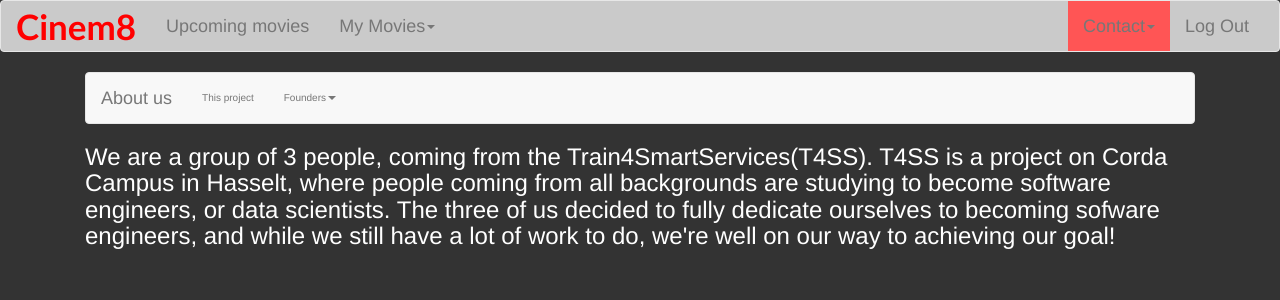
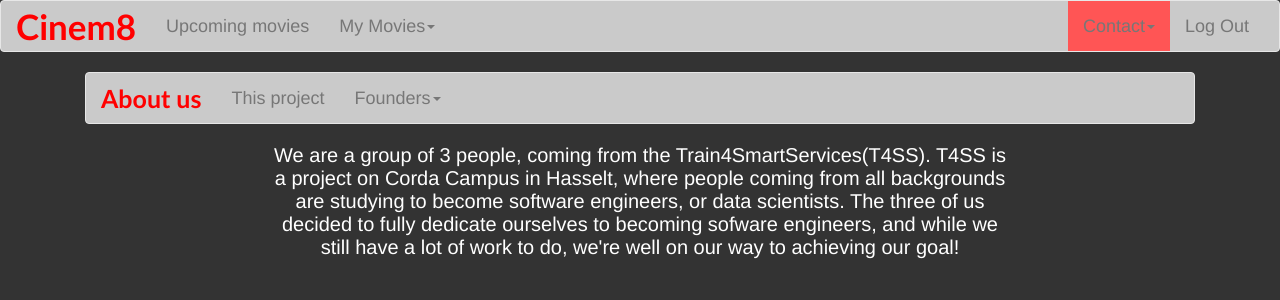
Before and after one commit to Dasch1810/T4SSProject, an Angular app: page /about in a window 1280 px wide. Shown: the top 300 px of the page. Built offline with nearby package versions, Linux system fonts and the light colour scheme; sample sign-in values are in the browser's storage; a web font is replaced by a local one.

Commit message:
About-us rework, might add some final touches tomorrow morning.

```diff
--- a/src/app/about/about.component.html
+++ b/src/app/about/about.component.html
@@ -13,9 +13,9 @@
                 <li routerLinkActive ="active" class="dropdown" appDropdown>
                         <a class="dropdown-toggle" role="button">Founders<span class="caret"></span></a>
                         <ul class="dropdown-menu">
-                            <li><a (click)="changeAboutRoute('senne')">Senne</a></li>
                             <li><a (click)="changeAboutRoute('angelo')">Angelo</a></li>
                             <li><a (click)="changeAboutRoute('damy')">Damy</a></li>
+                            <li><a (click)="changeAboutRoute('senne')">Senne</a></li>
                         </ul>
                         </li>
 </ul>
@@ -24,24 +24,34 @@
 </nav>
 <div [ngSwitch]="aboutRoute">
     <div *ngSwitchCase="'aboutUs'">
-        <h3>We are a group of 3 people, coming from the Train4SmartServices(T4SS). T4SS is a project on Corda Campus in Hasselt,
+        <div class="container">
+        <p>We are a group of 3 people, coming from the Train4SmartServices(T4SS). T4SS is a project on Corda Campus in Hasselt,
              where people coming from all backgrounds are studying to become software engineers, or data scientists.
 
             The three of us decided to fully dedicate ourselves to becoming sofware engineers, and while we still have a lot of work to do, we're well on our
-        way to achieving our goal!</h3>
+        way to achieving our goal!</p>
+    </div>
     </div>
     <div *ngSwitchCase="'thisProject'">
-        <H3>Starting October 2019, we were given the assignment of creating an Angular app in small groups.
+            <div class="container">
+        <p>Starting October 2019, we were given the assignment of creating an Angular app in small groups.
              Cinem8 is a project we decided on making, based on our shared interest for movies.
-            Although it's far from a complete app, we're proud of what we've built. </H3>
+            Although it's far from a complete app, we're proud of what we've built. </p>
+            </div>
     </div>
     <div *ngSwitchCase="'damy'">
+            <div class="container">
         <p>Damy is an amazing person</p>
+        </div>
     </div>
     <div *ngSwitchCase="'angelo'">
+            <div class="container">
         <p>Angelo is amazing person</p>
+        </div>
     </div>
     <div *ngSwitchCase="'senne'">
-        <p>Senne is also in a person</p>
+            <div class="container">
+        <p>Senne is also a person</p>
+        </div>
     </div>
 </div>
--- a/src/app/about/about.component.scss
+++ b/src/app/about/about.component.scss
@@ -0,0 +1,31 @@
+
+.red{
+    color: red;
+
+  }
+  a{
+    cursor: pointer;
+  }
+
+  .navbar-brand {
+    color: red;
+    font-family: 'Gill Sans', 'Gill Sans MT', Calibri, 'Trebuchet MS', sans-serif;
+    font-weight: bolder;
+    font-size: 25px;
+  }
+  .navbar-nav {
+    font-size: 18px;
+  }
+  .active-route{
+    background-color: rgb(255, 85, 85)
+  }
+  nav{
+    background-color: #cacaca;
+  }
+  .container{
+      width: 70%;
+      text-align: center;
+  }
+  p{
+    font-size: 2em;
+  }
--- a/src/app/header/header/header.component.scss
+++ b/src/app/header/header/header.component.scss
@@ -22,3 +22,6 @@ a{
 nav{
   background-color: #cacaca;
 }
+p{
+  font-size: 1.2em;
+}
```
